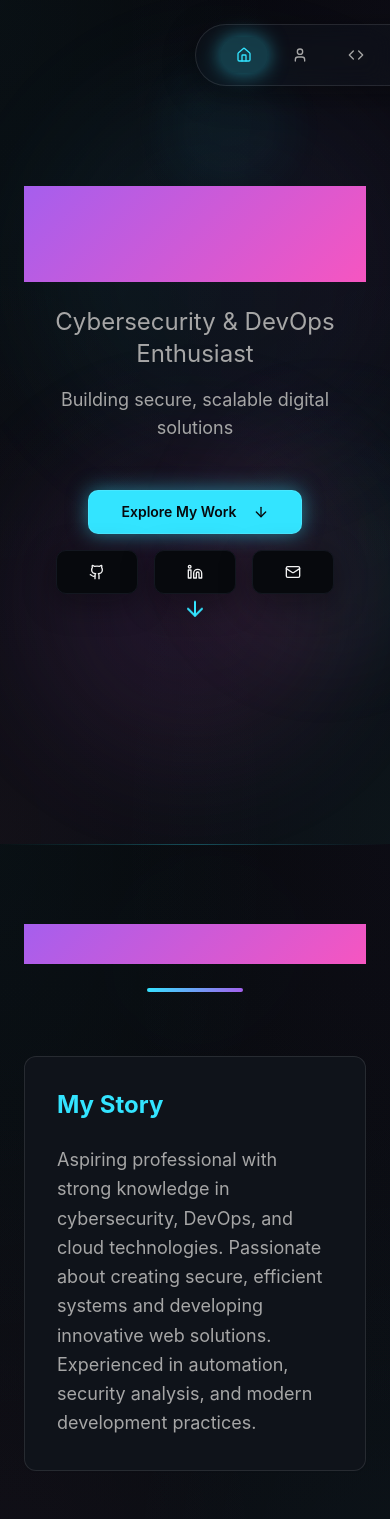
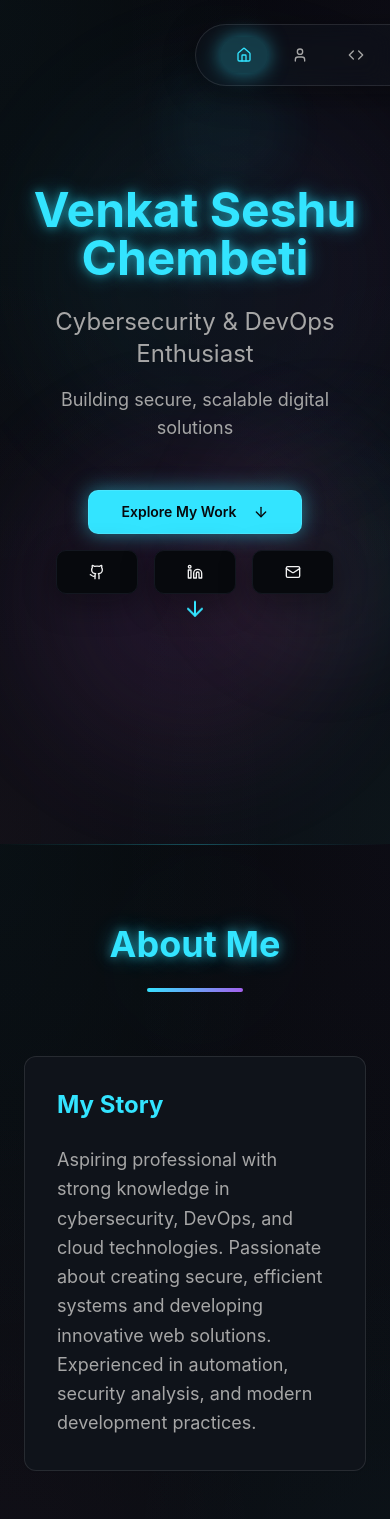
Before and after one commit to thrivikramdevineni2003/myPortfolio, a React (Vite) app: page / in a window 390 px wide. Shown: the top 1519 px of the page. Built offline with nearby package versions, Linux system fonts and the light colour scheme; the HTML template or start-up script is replaced by a standard one.

Commit message:
Fix title gradients

```diff
--- a/src/components/About.tsx
+++ b/src/components/About.tsx
@@ -33,7 +33,7 @@ const About = ({ about }: AboutProps) => {
           viewport={{ once: true }}
           className="text-center mb-16"
         >
-          <h2 className="text-4xl md:text-5xl font-bold mb-6 gradient-text">About Me</h2>
+          <h2 className="text-4xl md:text-5xl font-bold mb-6 neon-text">About Me</h2>
           <div className="w-24 h-1 bg-gradient-primary mx-auto rounded-full"></div>
         </motion.div>
 
--- a/src/components/Contact.tsx
+++ b/src/components/Contact.tsx
@@ -70,7 +70,7 @@ const Contact = ({ contact }: ContactProps) => {
           viewport={{ once: true }}
           className="text-center mb-16"
         >
-          <h2 className="text-4xl md:text-5xl font-bold mb-6 gradient-text">Get In Touch</h2>
+          <h2 className="text-4xl md:text-5xl font-bold mb-6 neon-text">Get In Touch</h2>
           <div className="w-24 h-1 bg-gradient-primary mx-auto rounded-full"></div>
           <p className="text-muted-foreground text-lg mt-6 max-w-2xl mx-auto">
             Ready to collaborate? Let's discuss your next project or just say hello.
--- a/src/components/Hero.tsx
+++ b/src/components/Hero.tsx
@@ -61,7 +61,7 @@ const Hero = ({ personal, contact }: HeroProps) => {
           className="max-w-4xl mx-auto"
         >
           <motion.h1
-            className="text-5xl md:text-7xl font-bold mb-6 gradient-text"
+            className="text-5xl md:text-7xl font-bold mb-6 neon-text"
             initial={{ opacity: 0, scale: 0.9 }}
             animate={{ opacity: 1, scale: 1 }}
             transition={{ duration: 0.8, delay: 0.2 }}
--- a/src/components/Projects.tsx
+++ b/src/components/Projects.tsx
@@ -36,7 +36,7 @@ const Projects = ({ projects }: ProjectsProps) => {
           viewport={{ once: true }}
           className="text-center mb-16"
         >
-          <h2 className="text-4xl md:text-5xl font-bold mb-6 gradient-text">Featured Works</h2>
+          <h2 className="text-4xl md:text-5xl font-bold mb-6 neon-text">Featured Works</h2>
           <div className="w-24 h-1 bg-gradient-primary mx-auto rounded-full"></div>
           <p className="text-muted-foreground text-lg mt-6 max-w-2xl mx-auto">
             Showcase of my latest projects and innovative solutions
--- a/src/components/Services.tsx
+++ b/src/components/Services.tsx
@@ -49,7 +49,7 @@ const Services = ({ services }: ServicesProps) => {
           viewport={{ once: true }}
           className="text-center mb-16"
         >
-          <h2 className="text-4xl md:text-5xl font-bold mb-6 gradient-text">Services</h2>
+          <h2 className="text-4xl md:text-5xl font-bold mb-6 neon-text">Services</h2>
           <div className="w-24 h-1 bg-gradient-primary mx-auto rounded-full"></div>
           <p className="text-muted-foreground text-lg mt-6 max-w-2xl mx-auto">
             Comprehensive solutions for your digital transformation needs
--- a/src/components/Skills.tsx
+++ b/src/components/Skills.tsx
@@ -47,7 +47,7 @@ const Skills = ({ skills }: SkillsProps) => {
           viewport={{ once: true }}
           className="text-center mb-16"
         >
-          <h2 className="text-4xl md:text-5xl font-bold mb-6 gradient-text">Skills & Expertise</h2>
+          <h2 className="text-4xl md:text-5xl font-bold mb-6 neon-text">Skills & Expertise</h2>
           <div className="w-24 h-1 bg-gradient-primary mx-auto rounded-full"></div>
         </motion.div>
 
--- a/src/index.css
+++ b/src/index.css
@@ -157,18 +157,42 @@
     box-shadow: var(--glow-accent);
   }
 
-  /* Animated gradient text */
+  /* Animated gradient text - Fixed with fallback */
   .gradient-text {
-    background: var(--gradient-primary);
+    background: linear-gradient(135deg, hsl(188 100% 60%), hsl(270 80% 65%), hsl(320 90% 65%));
+    background-size: 200% 200%;
     -webkit-background-clip: text;
     -webkit-text-fill-color: transparent;
     background-clip: text;
-    animation: gradient-shift 3s ease-in-out infinite;
+    color: hsl(188 100% 60%); /* Fallback color */
+    animation: gradient-flow 4s ease-in-out infinite;
   }
 
-  @keyframes gradient-shift {
-    0%, 100% { background: var(--gradient-primary); }
-    50% { background: var(--gradient-secondary); }
+  /* Fallback for browsers that don't support background-clip: text */
+  @supports not (-webkit-background-clip: text) {
+    .gradient-text {
+      color: hsl(188 100% 60%);
+      background: none;
+      animation: none;
+    }
+  }
+
+  @keyframes gradient-flow {
+    0%, 100% {
+      background-position: 0% 50%;
+    }
+    50% {
+      background-position: 100% 50%;
+    }
+  }
+
+  /* Alternative non-gradient title class */
+  .neon-text {
+    color: hsl(188 100% 60%);
+    text-shadow:
+      0 0 10px hsla(188, 100%, 60%, 0.5),
+      0 0 20px hsla(188, 100%, 60%, 0.3),
+      0 0 30px hsla(188, 100%, 60%, 0.2);
   }
 
   /* Floating animation */
```
